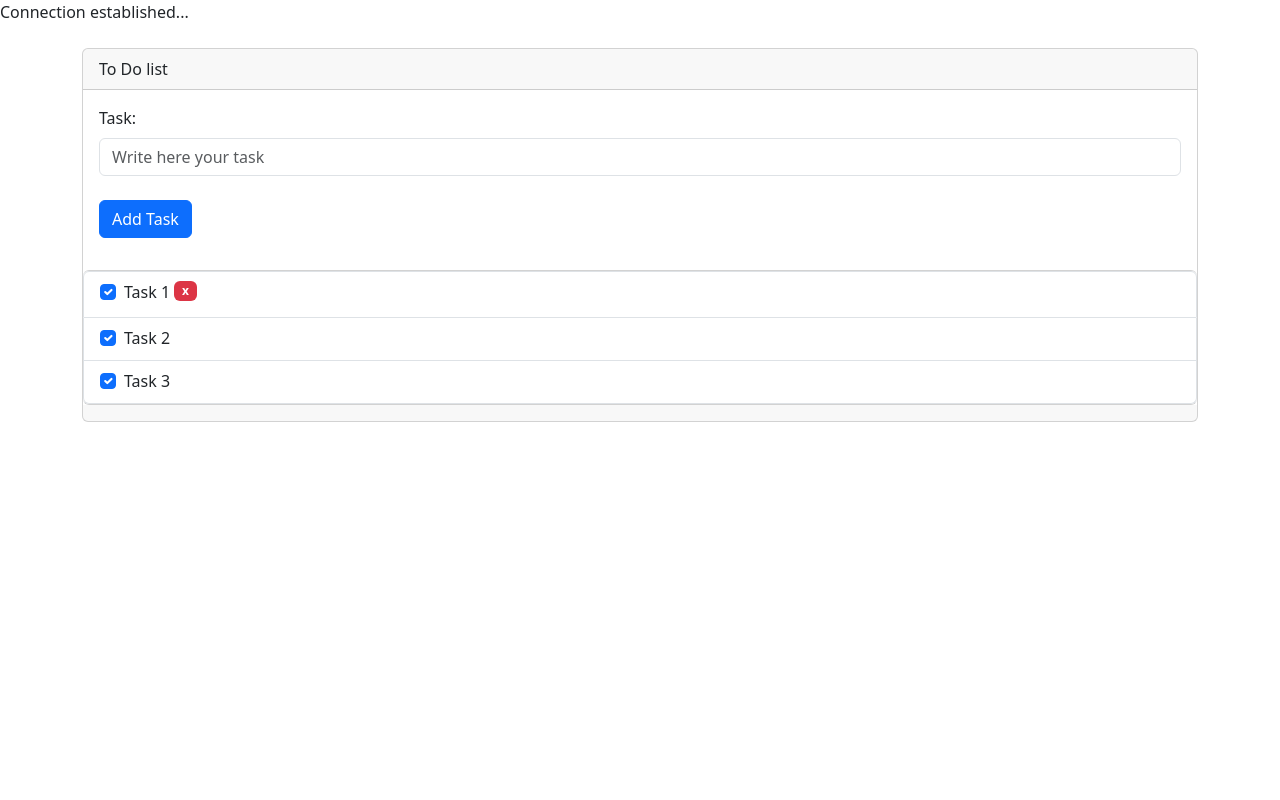
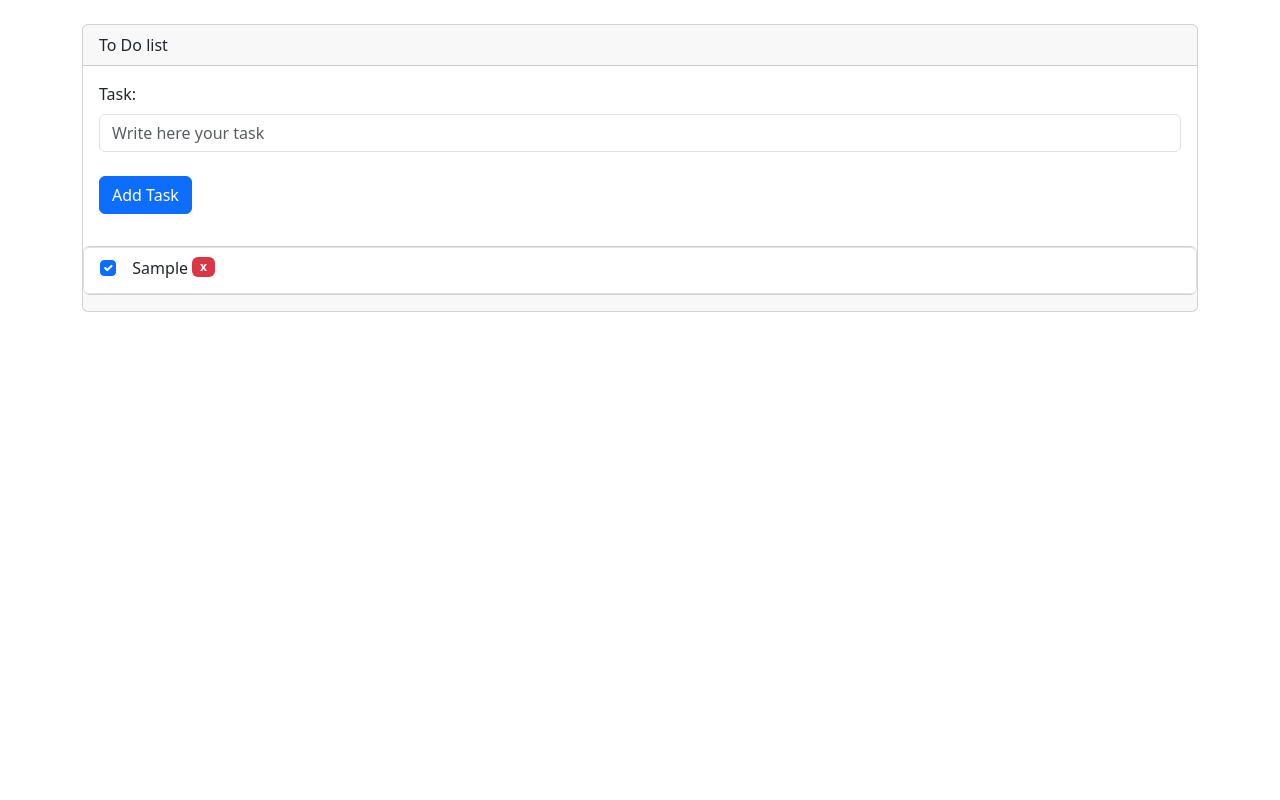
Before and after one commit to mariamf1985/toDoList, a PHP site: page /app/index.php in a window 1280 px wide. Run offline with PHP 8.4, Linux system fonts and the light colour scheme; tables that the repository leaves empty or names only in its code hold one stand-in row (values such as "Sample post").

Commit message:
Create and Read tasks done

```diff
--- a/app/Connection.php
+++ b/app/Connection.php
@@ -2,9 +2,23 @@
 
 try{
 $conn = new PDO('mysql:host=localhost;dbname=todolist','root','');
-echo "Connection established...";
 }catch(PDOException $e){
-echo "Connection error:".$e->getMessage();
+echo "Connection error:";
 }
 
+
+if(isset($_POST['addTask'])){
+
+    $task = ($_POST['task']);
+    $sql = 'INSERT INTO tasks (task) VALUE(?)';
+    $statement = $conn -> prepare($sql);
+    $statement -> execute([$task]);
+
+}
+
+
+
+$sql = "SELECT * FROM tasks";
+$records = $conn -> query($sql);
+
 ?>
--- a/app/index.php
+++ b/app/index.php
@@ -39,28 +39,23 @@ include("Connection.php");
             </div>
 
             <ul class="list-group">
-                <li class="list-group-item">
+
+
+<?php
+
+foreach($records as $record){ ?>
+
+<li class="list-group-item">
                     <div class="form-check">
 
                         <input class="form-check-input float-start" type="checkbox" value="" id="" checked />
-                       &nbsp;<span class="float-start">Task 1</span>
+                       &nbsp; <span class="float-start">&nbsp; <?php echo $record['task'];?></span>
                     <h6 class="float-start">
                     &nbsp;<span class="badge bg-danger">x</span>
                     </h6>
                 </li>
 
-                <li class="list-group-item">
-                    <div class="form-check">
-
-                        <input class="form-check-input" type="checkbox" value="" id="" checked />
-                        Task 2
-                </li>
-                <li class="list-group-item">
-                    <div class="form-check">
-
-                        <input class="form-check-input" type="checkbox" value="" id="" checked />
-                        Task 3
-                </li>
+<?php } ?>
 
             </ul>
 
```
